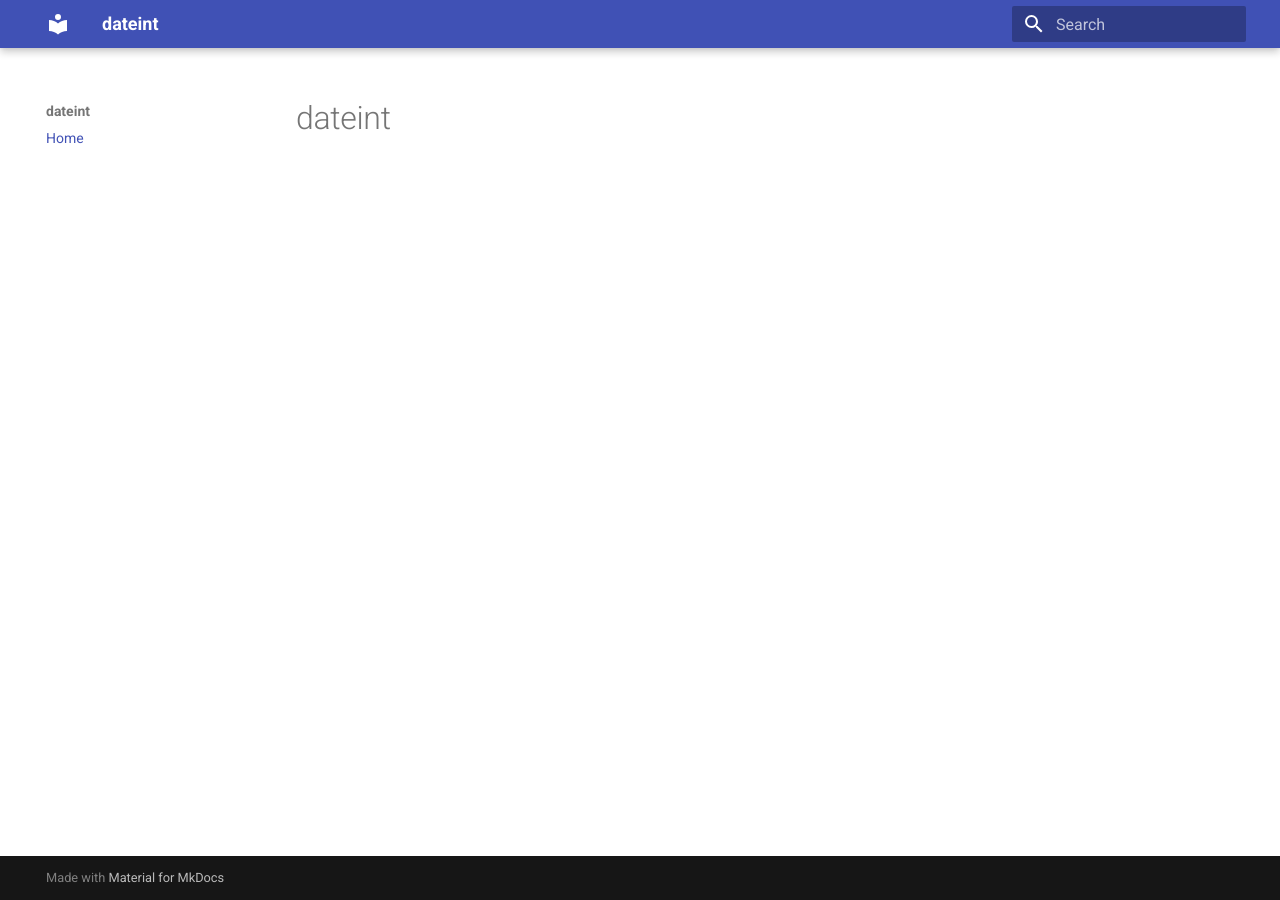
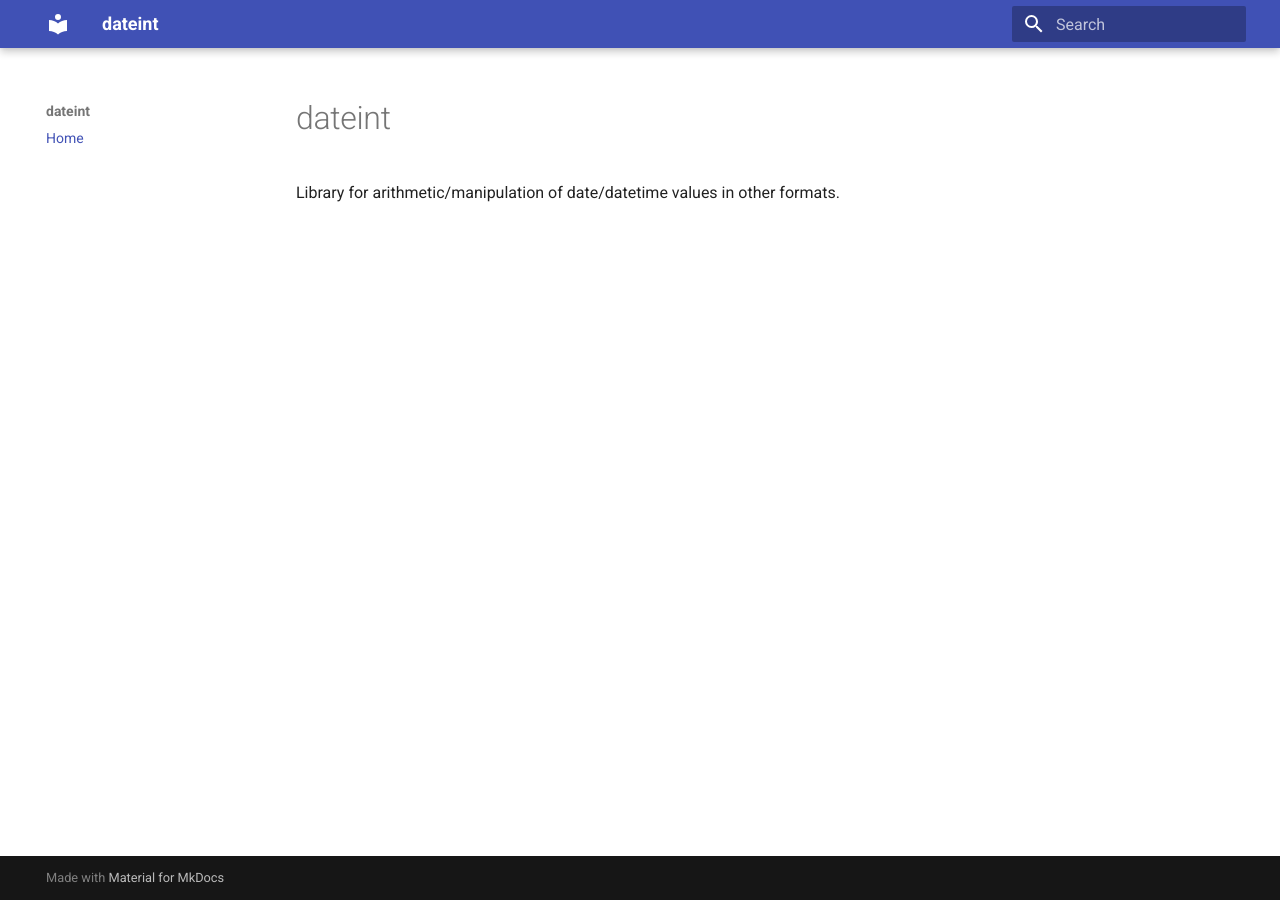
Before and after one commit to amaralbf/dateint, an MkDocs documentation site: the page built from docs/index.md, in a window 1280 px wide. Built offline with MkDocs 1.6.1 and Material for MkDocs 9.7.7, drawn with Linux system fonts in a browser that asks for light colours.

```diff
--- a/docs/index.md
+++ b/docs/index.md
@@ -1 +1,3 @@
 # dateint
+
+Library for arithmetic/manipulation of date/datetime values in other formats.
```
